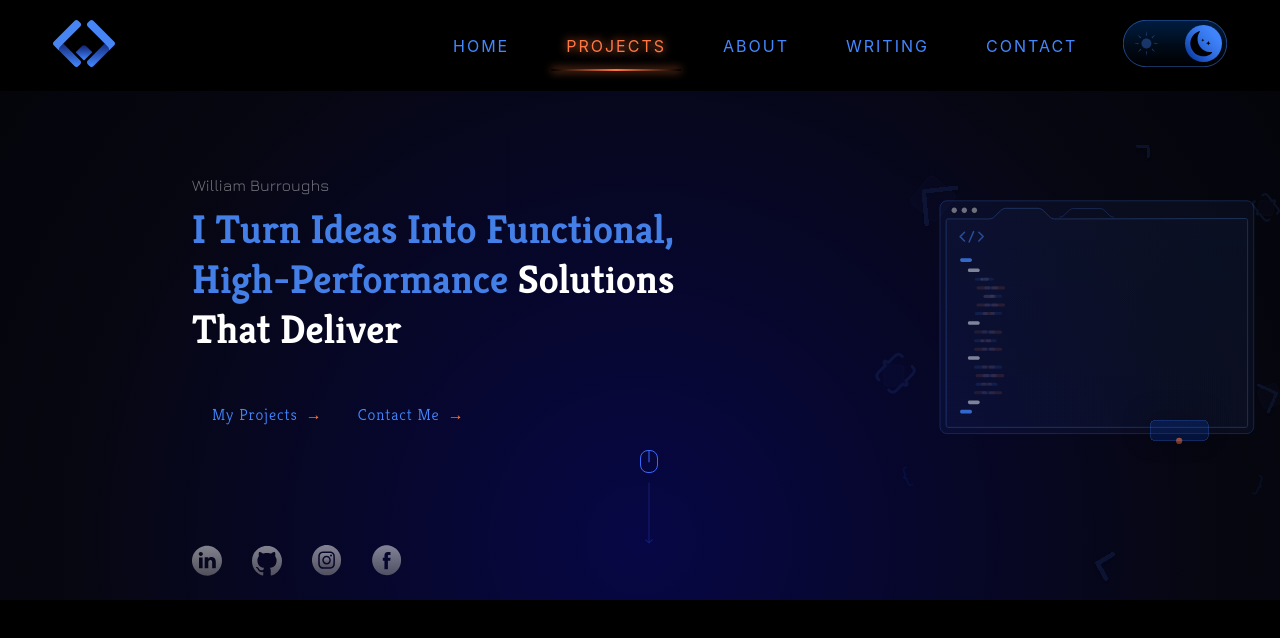
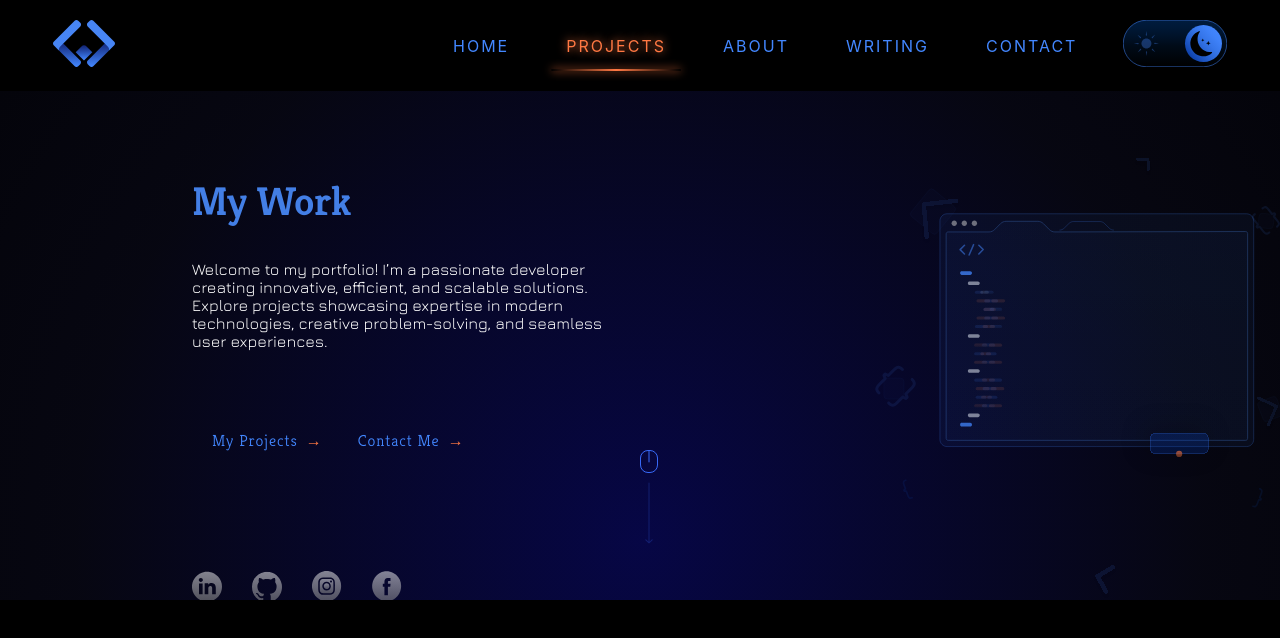
Before and after one commit to WillCBurroughs/personal_website, a React (Create React App) app: page /projects in a window 1280 px wide. Shown: the top 638 px of the page. Built offline with nearby package versions, Linux system fonts and the light colour scheme; a web font is replaced by a local one.

Commit message:
Adding correct top section for projects

```diff
--- /dev/null
+++ b/src/components/molecules/ProjectHeroLeft.js
@@ -0,0 +1,35 @@
+import React from "react";
+import Facebook from "../../images/Facebook.svg"
+import Github from "../../images/Github.svg"
+import Instagram from "../../images/Instagram.svg"
+import LinkedIn from "../../images/LinkedIn.svg"
+
+function ProjectHeroLeft() {
+
+    return (
+        <div className="homeHeroLeftDiv">
+            <div className="holdHeaderHeroLeft">
+                <h2 className="mainHeaderHeroleft"> <span className="blueHeader">My Work</span> </h2>
+            </div>
+
+            <div className="holdIntro">
+            <p className="textIntroProjects">
+
+            Welcome to my portfolio! I’m a passionate developer creating innovative, efficient, and scalable solutions. Explore projects showcasing expertise in modern technologies, creative problem-solving, and seamless user experiences.           </p>
+            </div>
+
+            <div className="arrowLink">
+                <a href="#">My Projects</a>
+                <a href="#">Contact Me</a>
+            </div>
+            <div className="holdSocials">
+               <a href="https://www.linkedin.com/in/william-carson-burroughs/"><img src = {LinkedIn} width = {"30px"} /></a>
+               <a href="https://github.com/WillCBurroughs"><img src = {Github} width = {"30px"} /></a>
+               <a href="https://www.instagram.com/w.burroughs/"><img src = {Instagram} width = {"30px"} /></a>
+               <a href="https://www.facebook.com/william.burroughs.1610/"><img src = {Facebook} width = {"30px"} /></a>
+            </div>
+        </div>
+    );
+}
+
+export default ProjectHeroLeft;
--- a/src/index.css
+++ b/src/index.css
@@ -322,6 +322,16 @@ h1, h2, h3 {
         margin-left: 34vw;
         margin-top: 19vh;
         width: 600px;
+    }
+
+    .textIntroProjects {
+        color: white;
+        font-family: "Jura", sans-serif;
+        position: relative;
+        margin-left: -14vw;
+        margin-top: -2vh;
+        margin-bottom: 10vh;
+        width: 430px;
     }
 
     .homeProjectsSection{
--- a/src/pages/Projects.js
+++ b/src/pages/Projects.js
@@ -1,7 +1,7 @@
 import React from "react";
 import NavBar from "../components/organisms/NavBar";
 import HomeHeroRight from "../components/molecules/HomeHeroRight";
-import HomeHeroLeft from "../components/molecules/HomeHeroLeft";
+import ProjectHeroLeft from "../components/molecules/ProjectHeroLeft";
 import '../App.css';
 import '../index.css';
 import ShadowBlur from "../components/atoms/ShadowBlur";
@@ -15,7 +15,7 @@ export default function Projects() {
     <div className="homeHero">
       <NavBar/>
       <div className="homeHeroContainer">
-        <HomeHeroLeft />
+        <ProjectHeroLeft />
         <HomeHeroRight />
       </div>
       <ShadowBlur width = {1600}/>
```
